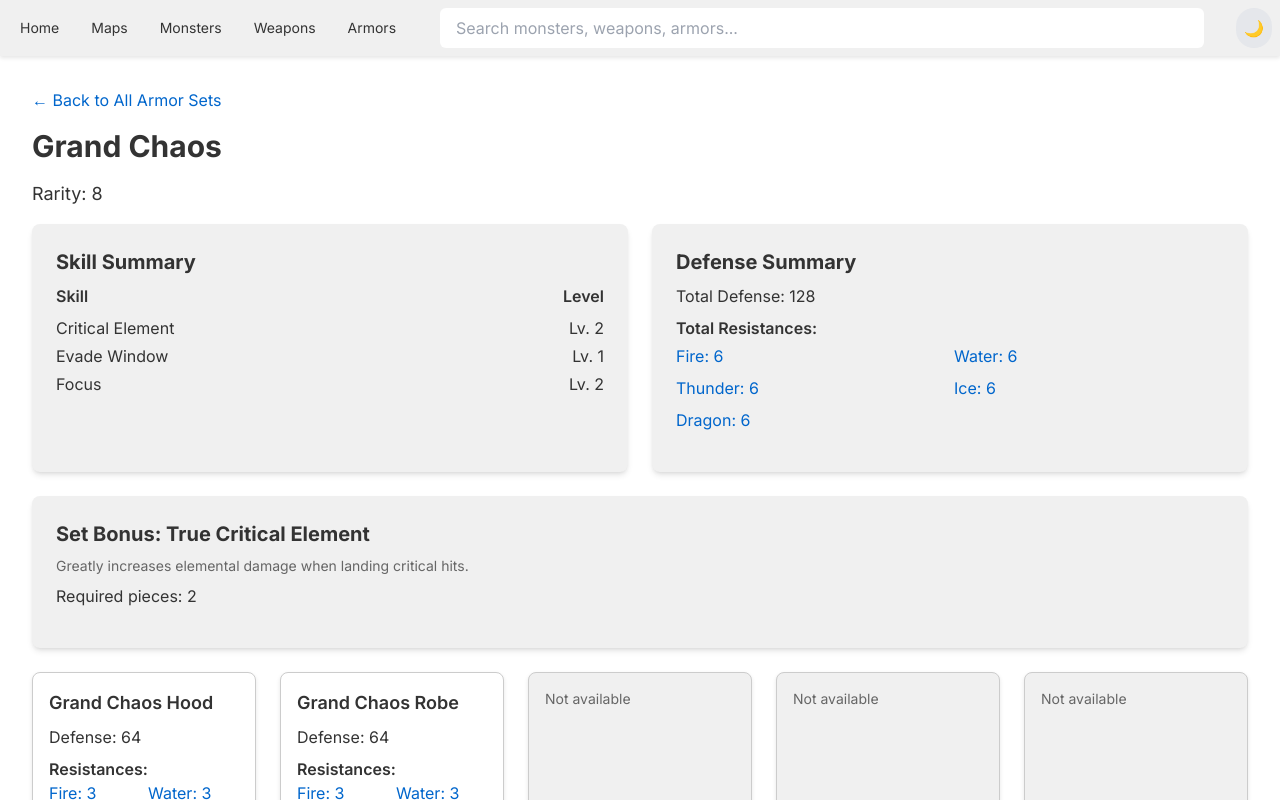
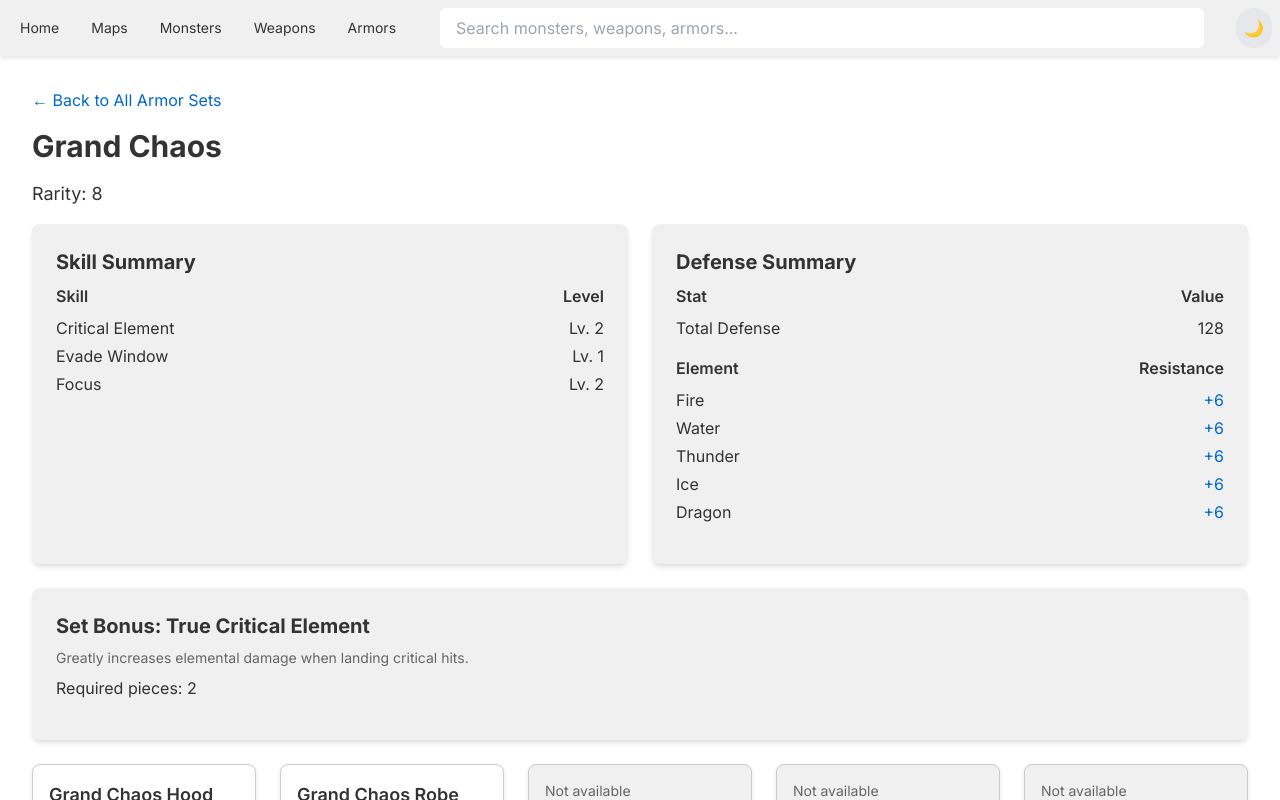
Before and after one commit to askleon/monster-hunter-wilds-wiki, a Next.js app: page /armors/grand-chaos in a window 1280 px wide. Shown: the top 800 px of the page. Built offline with nearby package versions, Linux system fonts and the light colour scheme.

Commit message:
updated defense summary style

```diff
--- a/app/components/ArmorDefenseSummary.tsx
+++ b/app/components/ArmorDefenseSummary.tsx
@@ -11,16 +11,33 @@ export function ArmorDefenseSummary({ armorSet }: { armorSet: ArmorSet }) {
   }, {} as Record<string, number>);
 
   return (
-    <div>
-      <p className="text-primary mb-2">Total Defense: {totalDefense}</p>
-      <h4 className="font-semibold text-primary mb-1">Total Resistances:</h4>
-      <ul className="grid grid-cols-2 gap-2">
-        {Object.entries(totalResistances).map(([element, value]) => (
-          <li key={element} className={value > 0 ? 'text-accent' : value < 0 ? 'text-secondary' : 'text-primary'}>
-            {element.charAt(0).toUpperCase() + element.slice(1)}: {value}
-          </li>
-        ))}
-      </ul>
+    <div className="space-y-4">
+      <div>
+        <div className="flex justify-between font-semibold text-primary mb-2">
+          <span>Stat</span>
+          <span>Value</span>
+        </div>
+        <div className="flex justify-between text-primary">
+          <span>Total Defense</span>
+          <span>{totalDefense}</span>
+        </div>
+      </div>
+      <div>
+        <div className="flex justify-between font-semibold text-primary mb-2">
+          <span>Element</span>
+          <span>Resistance</span>
+        </div>
+        <ul className="space-y-1">
+          {Object.entries(totalResistances).map(([element, value]) => (
+            <li key={element} className="flex justify-between">
+              <span className="text-primary">{element.charAt(0).toUpperCase() + element.slice(1)}</span>
+              <span className={value > 0 ? 'text-accent' : value < 0 ? 'text-secondary' : 'text-primary'}>
+                {value > 0 ? '+' : ''}{value}
+              </span>
+            </li>
+          ))}
+        </ul>
+      </div>
     </div>
   );
 }
```
